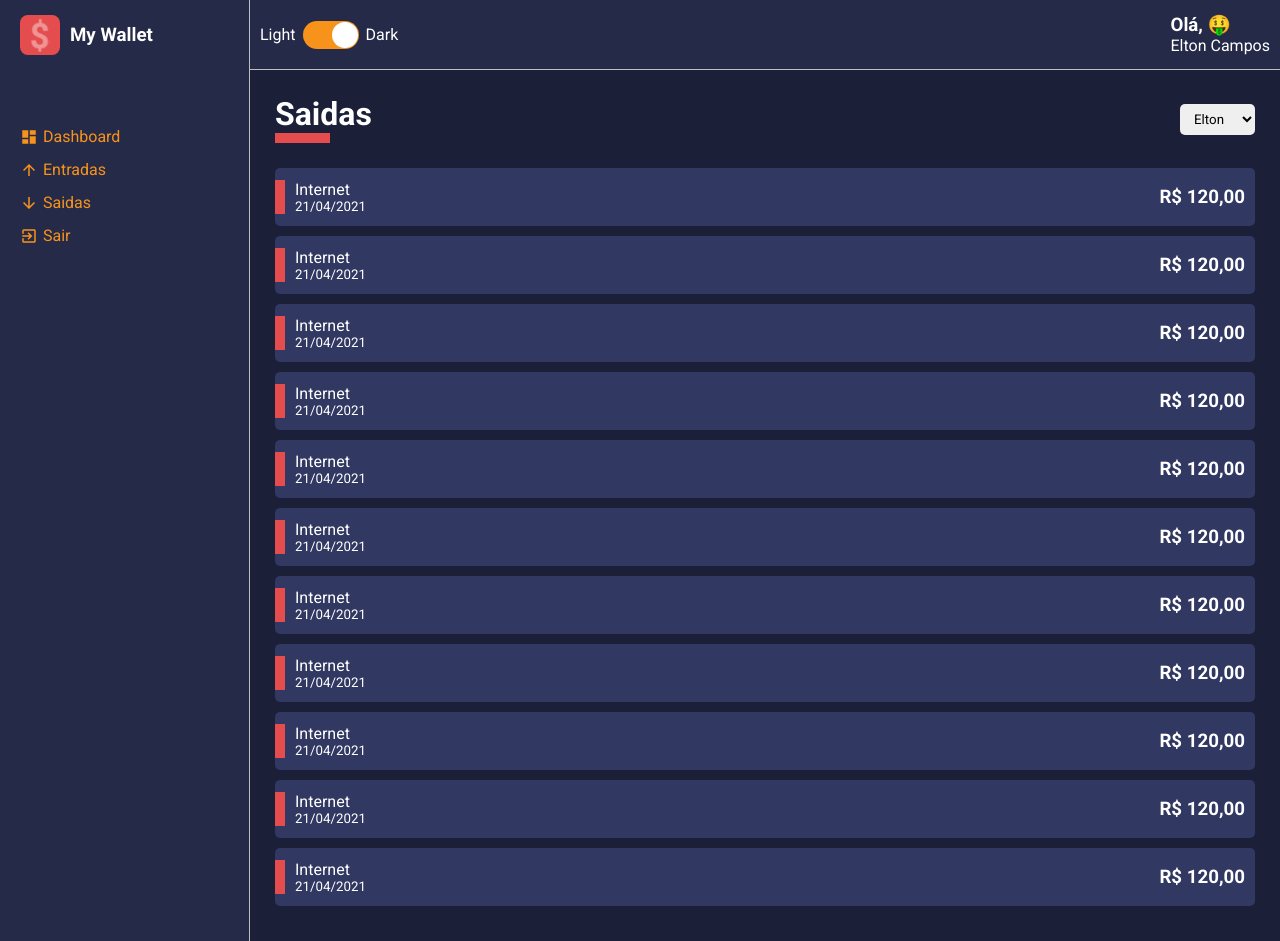
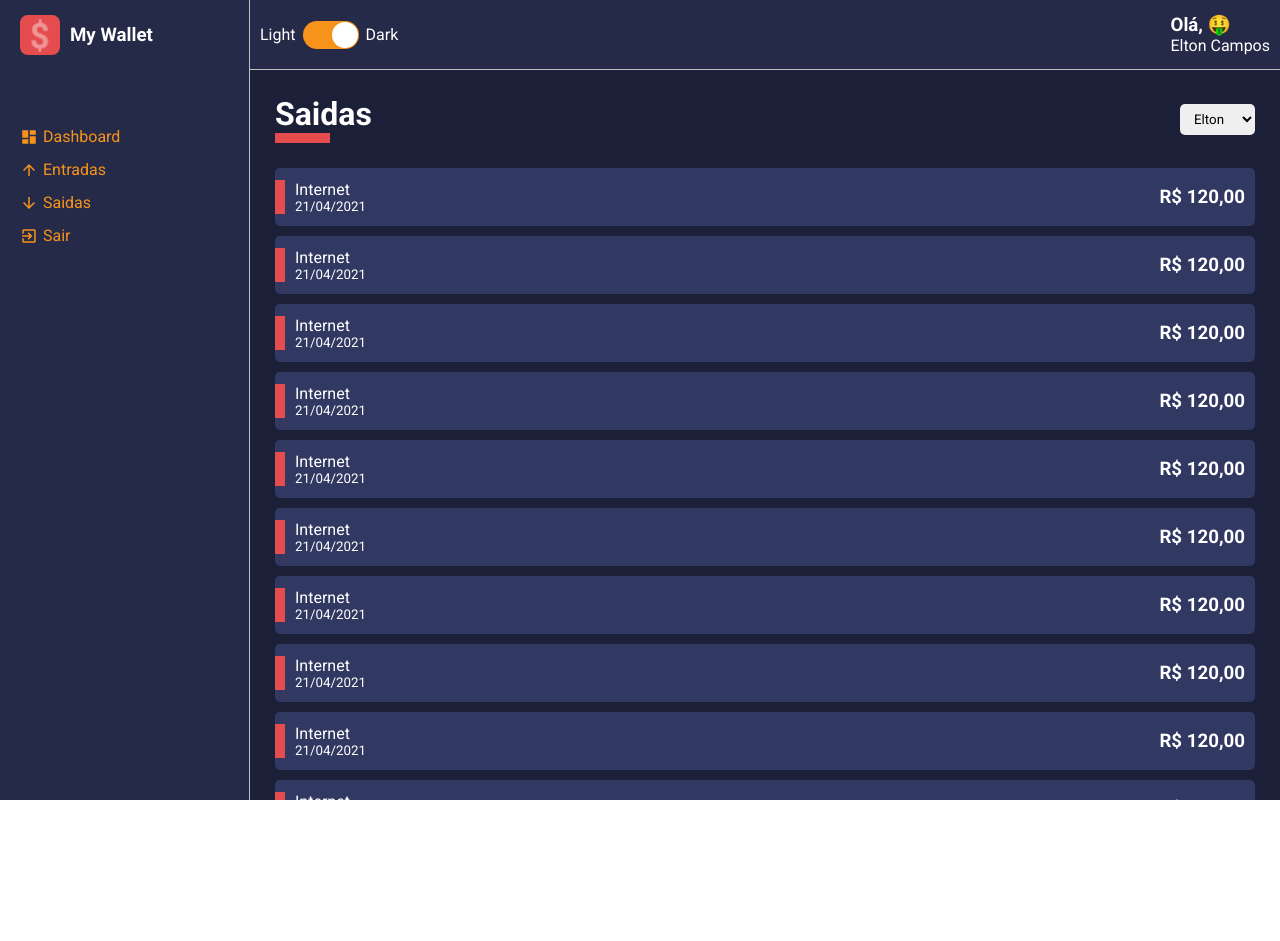
Before and after one commit to eltoncampos1/my-wallet, a React (Create React App) app: page / in a window 1280 px wide. After the commit the page ends 800 px from the top, so only its background shows below. Built offline with nearby package versions, Linux system fonts and the light colour scheme.

Commit message:
chore: customizing scroll-bar

```diff
--- a/src/components/Content/styles.ts
+++ b/src/components/Content/styles.ts
@@ -7,4 +7,20 @@
     background-color: ${props => props.theme.colors.primary};
 
     padding: 25px;
+
+    height: calc(100vh - 70px);
+    overflow-y: scroll;
+
+    ::-webkit-scrollbar {
+        width: 10px;
+    }
+
+    ::-webkit-scrollbar-thumb {
+        background: ${props => props.theme.colors.secondary};
+        border-radius: 10px;
+    }
+
+    ::-webkit-scrollbar-track {
+        background-color: ${props => props.theme.colors.tertiary};
+    }
 `;
```
